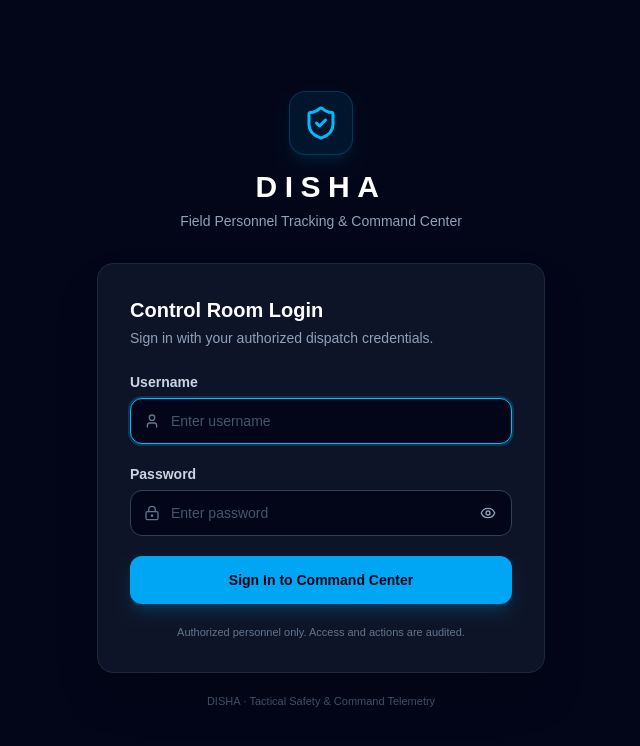
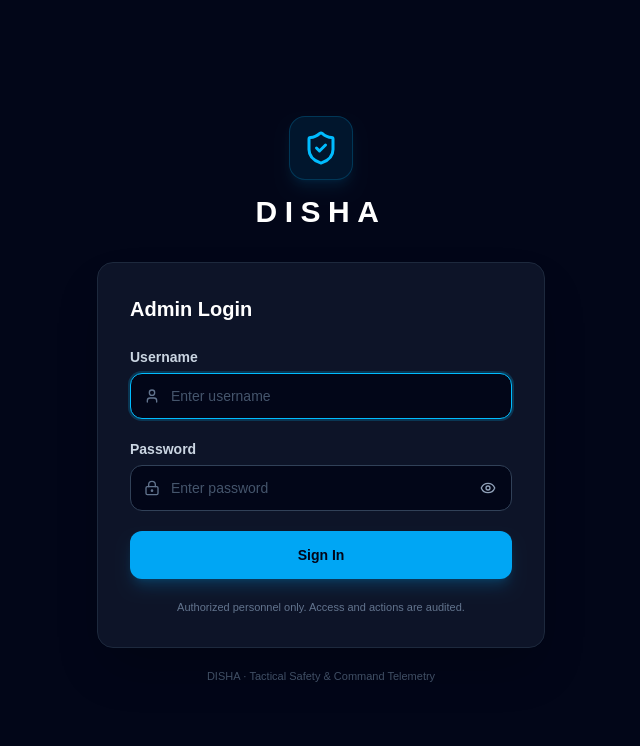
Before and after one commit to MoizD53/disha, a Next.js app: page /login in a window 1280 px wide. Shown: the top 746 px of the page, without its empty margins (319-959 px from the left). Built offline with nearby package versions, Linux system fonts and the light colour scheme.

Commit message:
style(login): simplify header, title to Admin Login, and button to Sign In

```diff
--- a/src/app/login/page.tsx
+++ b/src/app/login/page.tsx
@@ -61,17 +61,11 @@ export default function LoginPage() {
             <ShieldCheck className="h-8 w-8 sm:h-9 sm:w-9 text-sky-400" />
           </div>
           <h1 className="text-2xl sm:text-3xl font-black tracking-[0.25em] text-white">DISHA</h1>
-          <p className="mt-1 sm:mt-1.5 text-xs sm:text-sm text-slate-400">
-            Field Personnel Tracking &amp; Command Center
-          </p>
         </div>
 
         <section className="rounded-2xl border border-slate-800 bg-slate-900/90 p-5 sm:p-8 shadow-2xl backdrop-blur-md">
           <div className="mb-6">
-            <h2 className="text-lg sm:text-xl font-bold text-white">Control Room Login</h2>
-            <p className="mt-1 text-xs sm:text-sm text-slate-400">
-              Sign in with your authorized dispatch credentials.
-            </p>
+            <h2 className="text-lg sm:text-xl font-bold text-white">Admin Login</h2>
           </div>
 
           <form onSubmit={handleLogin} suppressHydrationWarning className="space-y-4 sm:space-y-5">
@@ -137,7 +131,7 @@ export default function LoginPage() {
               className="flex w-full items-center justify-center gap-2 rounded-xl bg-sky-500 hover:bg-sky-400 py-3 sm:py-3.5 font-bold text-xs sm:text-sm text-slate-950 transition-all shadow-lg shadow-sky-500/20 active:scale-98 disabled:cursor-not-allowed disabled:opacity-60 cursor-pointer"
             >
               {loading && <Loader2 className="h-4 w-4 animate-spin" />}
-              {loading ? "Verifying..." : "Sign In to Command Center"}
+              {loading ? "Verifying..." : "Sign In"}
             </button>
           </form>
 
```
